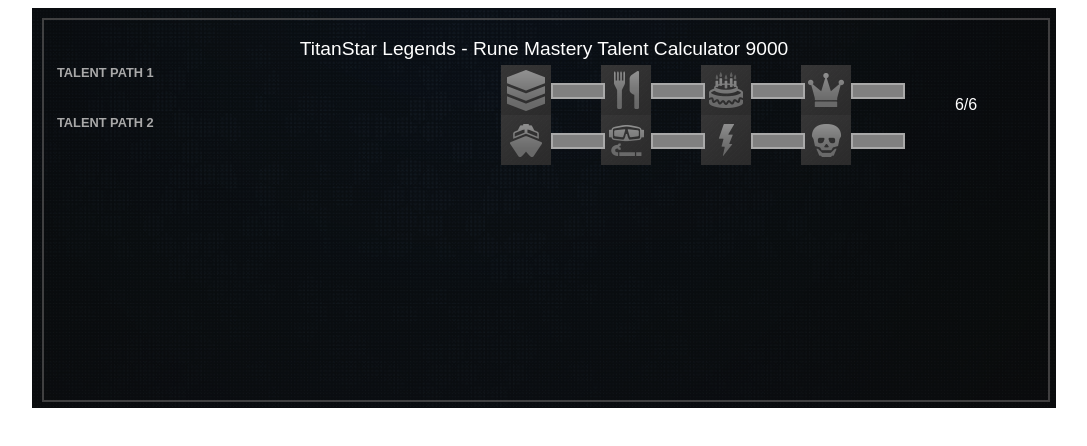
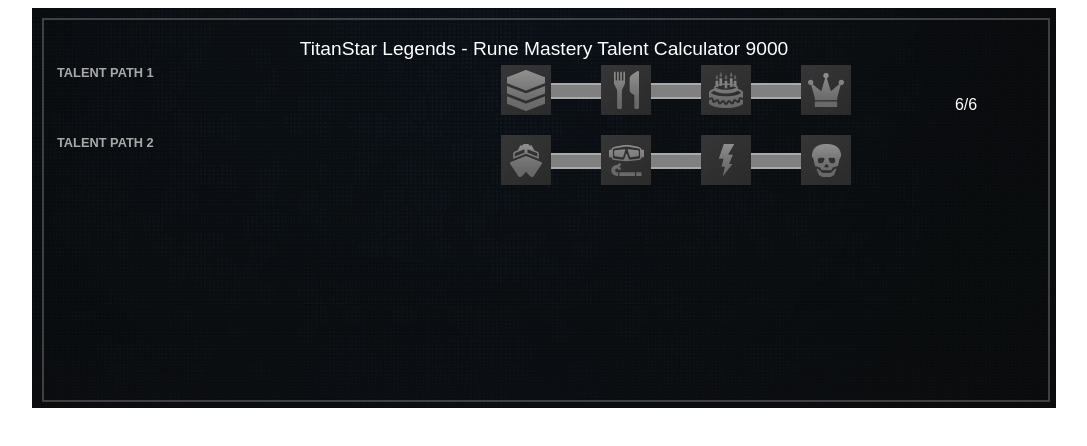
Before and after one commit to DnDBeyond/front-end-developer-challenge, a React (Create React App) app: page / in a window 1280 px wide. Shown: the top 446 px of the page, without its empty margins (96-1183 px from the left). Built offline with nearby package versions, Linux system fonts and the light colour scheme.

Commit message:
Style active talents and remove extra connection link

```diff
--- a/src/components/Talent.js
+++ b/src/components/Talent.js
@@ -2,11 +2,8 @@ import React from "react";
 import PropTypes from "prop-types"
 
 const Talent = (props) => {
-    // console.log("Props:", props);
     const bgPosition = props.active ? `${props.spriteX}px ${props.spriteY}px` : `${props.spriteX}px ${props.spriteY + 50}px`
-    console.log("Bg positions ", bgPosition)
     return(
-        <div className="TalentWrapper">
         <div className={ props.active ? "Talent active" : "Talent"}
             style={{backgroundImage: `url(${props.sprites})`, backgroundPosition: bgPosition}}
             onClick={() => props.setActive(props.path, props.level)}
@@ -14,8 +11,6 @@ const Talent = (props) => {
                 e.preventDefault();
                 props.setInactive(props.path, props.level)
             }}></div>
-            <div className="connection"></div>
-        </div>
     )
 }
 
--- a/src/index.css
+++ b/src/index.css
@@ -18,11 +18,8 @@ li {
   justify-content: space-between;
   color: darkgray;
   font-weight: bold;
-  font-size: .8em; }
-
-.App {
-  display: flex;
-  justify-content: center; }
+  font-size: .8em;
+  margin-bottom: 20px; }
 
 header {
   font-size: 1.2em;
@@ -32,22 +29,32 @@ header {
   justify-content: center;
   align-items: center; }
 
+.App {
+  display: flex;
+  justify-content: center; }
+
+.flex-container {
+  display: flex;
+  justify-content: space-between; }
+
 .TalentCalculator {
   height: 50vh;
   width: 80vw;
   padding: 25px;
   position: relative; }
+
 .TalentCalculator .bg-image {
   height: 50vh;
   width: 80vw;
   position: absolute;
   top: 0;
   left: 0;
-    z-index: -1;
+  z-index: -3;
   background-image: url(./assets/talent-calc-bg.png);
   background-repeat: repeat;
   background-position: center;
   background-size: cover; }
+
 .TalentCalculator::after {
   content: "";
   height: calc(50vh - 20px);
@@ -56,7 +63,7 @@ header {
   position: absolute;
   top: 10px;
   left: 10px;
-    z-index: -1; }
+  z-index: -3; }
 
 .TalentPath {
   display: flex; }
@@ -68,20 +75,11 @@ header {
   position: relative;
   margin-right: 50px; }
 
-.Talent::after {
-  content: "";
-  height: 12px;
-  width: 50px;
-  border: 2px solid orange;
-  position: absolute;
-  left: 50px;
-  top: 18px;
-  background-color: gray;
-  border: 2px solid darkgray;
-  z-index: 1;
-  /* Remove this later */ }
+.Talent:hover {
+  background-position-y: 0px !important;
+  /* Possibly revise to not use an !important here*/ }
 
-.Talent.active::after {
+.Talent:not(:last-child).active::after {
   content: "";
   height: 12px;
   width: 50px;
@@ -90,7 +88,32 @@ header {
   position: absolute;
   left: 50px;
   top: 18px;
-  z-index: 2;
+  z-index: -2;
+  /* Remove this later */ }
+
+.Talent.active::before {
+  content: "";
+  height: 56px;
+  width: 56px;
+  background-image: linear-gradient(to bottom, cornflowerblue 50%, darkslategray 40%, cornflowerblue 100%);
+  box-shadow: 0px 0px 7px gray;
+  position: absolute;
+  left: -3px;
+  top: -3px;
+  z-index: -1;
+  /* Remove this later */ }
+
+.Talent:not(:last-child)::after {
+  content: "";
+  height: 12px;
+  width: 55px;
+  border: 2px solid orange;
+  position: absolute;
+  left: 45px;
+  top: 18px;
+  background-color: gray;
+  border: 2px solid darkgray;
+  z-index: -2;
   /* Remove this later */ }
 
 .PointTracker {
@@ -100,7 +123,3 @@ header {
   display: flex;
   justify-content: center;
   align-items: center; }
-
-.flex-container {
-  display: flex;
-  justify-content: space-between; }
--- a/src/index.scss
+++ b/src/index.scss
@@ -2,6 +2,7 @@
     box-sizing: border-box;
     font-family: Arial, Helvetica, sans-serif;
     list-style: none;
+    // border: 1px solid red
 }
 
 ul {
@@ -21,11 +22,7 @@ li {
     color: darkgray;
     font-weight: bold;
     font-size: .8em;
-}
-
-.App {
-    display: flex;
-    justify-content: center;
+    margin-bottom: 20px;
 }
 
 header {
@@ -35,6 +32,16 @@ header {
     display: flex;
     justify-content: center;
     align-items: center;
+}
+
+.App {
+    display: flex;
+    justify-content: center;
+}
+
+.flex-container {
+    display: flex;
+    justify-content: space-between;
 }
 
 .TalentCalculator {
@@ -48,7 +55,7 @@ header {
         position: absolute;
         top: 0;
         left: 0;
-        z-index: -1;
+        z-index: -3;
         background-image: url(./assets/talent-calc-bg.png);
         background-repeat: repeat;
         background-position: center;
@@ -63,15 +70,12 @@ header {
         position: absolute;
         top: 10px;
         left: 10px;
-        z-index: -1;
+        z-index: -3;
     }
 }
 
 .TalentPath {
     display: flex;
-}
-
-.TalentWrapper {
 }
 
 .Talent {
@@ -80,22 +84,10 @@ header {
     background: url(./assets/talent-icons-sprite.png);
     position: relative;
     margin-right: 50px;
+    &:hover {
+        background-position-y: 0px !important; /* Possibly revise to not use an !important here*/
     }
-
-.Talent::after {
-    content: "";
-    height: 12px;
-    width: 50px;
-    border: 2px solid orange;
-    position: absolute;
-    left: 50px;
-    top: 18px;
-    background-color: gray;
-    border: 2px solid darkgray;
-    z-index: 1; /* Remove this later */
-}
-
-.Talent.active::after {
+    &:not(:last-child).active::after {
         content: "";
         height: 12px;
         width: 50px;
@@ -104,9 +96,32 @@ header {
         position: absolute;
         left: 50px;
         top: 18px;
-    z-index: 2; /* Remove this later */
+        z-index: -2; /* Remove this later */
     }
-
+    &.active::before {
+        content: "";
+        height: 56px;
+        width: 56px;
+        background-image: linear-gradient(to bottom, cornflowerblue 50%, darkslategray 40%,  cornflowerblue 100%);
+        box-shadow: 0px 0px 7px gray;
+        position: absolute;
+        left: -3px;
+        top: -3px;
+        z-index: -1; /* Remove this later */
+    }
+    &:not(:last-child)::after {
+        content: "";
+        height: 12px;
+        width: 55px;
+        border: 2px solid orange;
+        position: absolute;
+        left: 45px;
+        top: 18px;
+        background-color: gray;
+        border: 2px solid darkgray;
+        z-index: -2; /* Remove this later */
+    }
+}
 .PointTracker {
     color: white;
     width: 150px;
@@ -115,8 +130,3 @@ header {
     justify-content: center;
     align-items: center;
 }
-
-.flex-container {
-    display: flex;
-    justify-content: space-between;
-}
```
Lines whose indentation alone changed are shown as unchanged.
